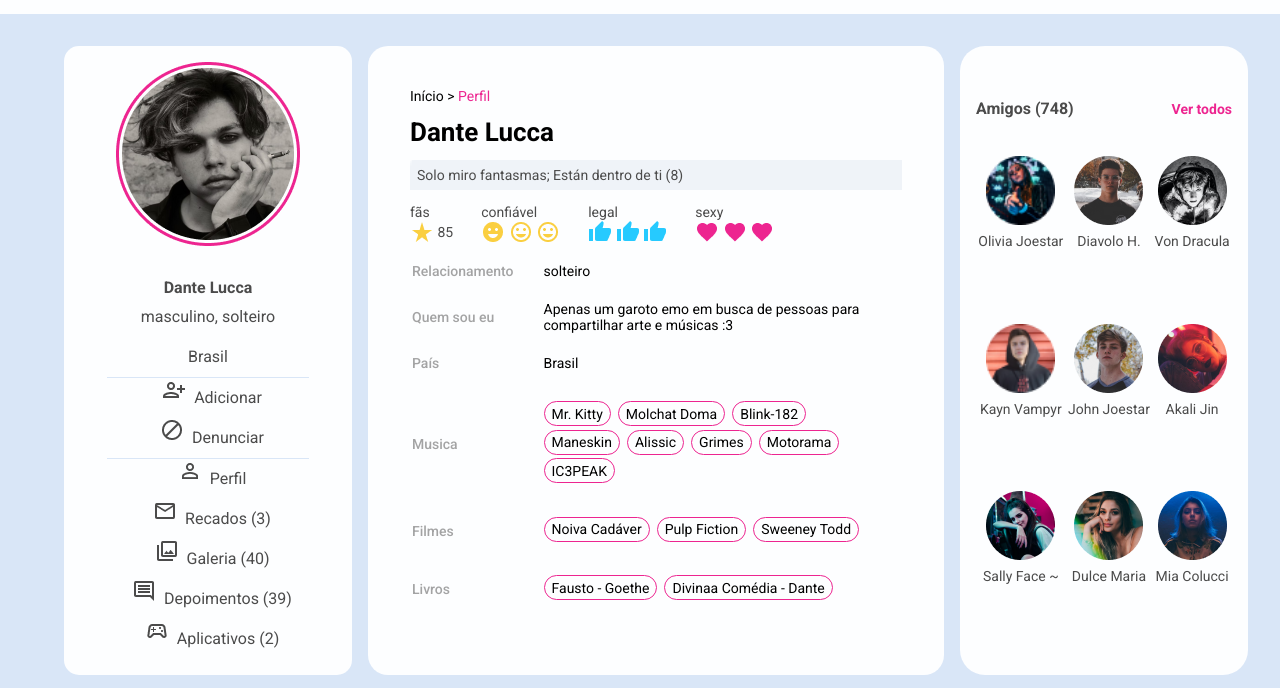
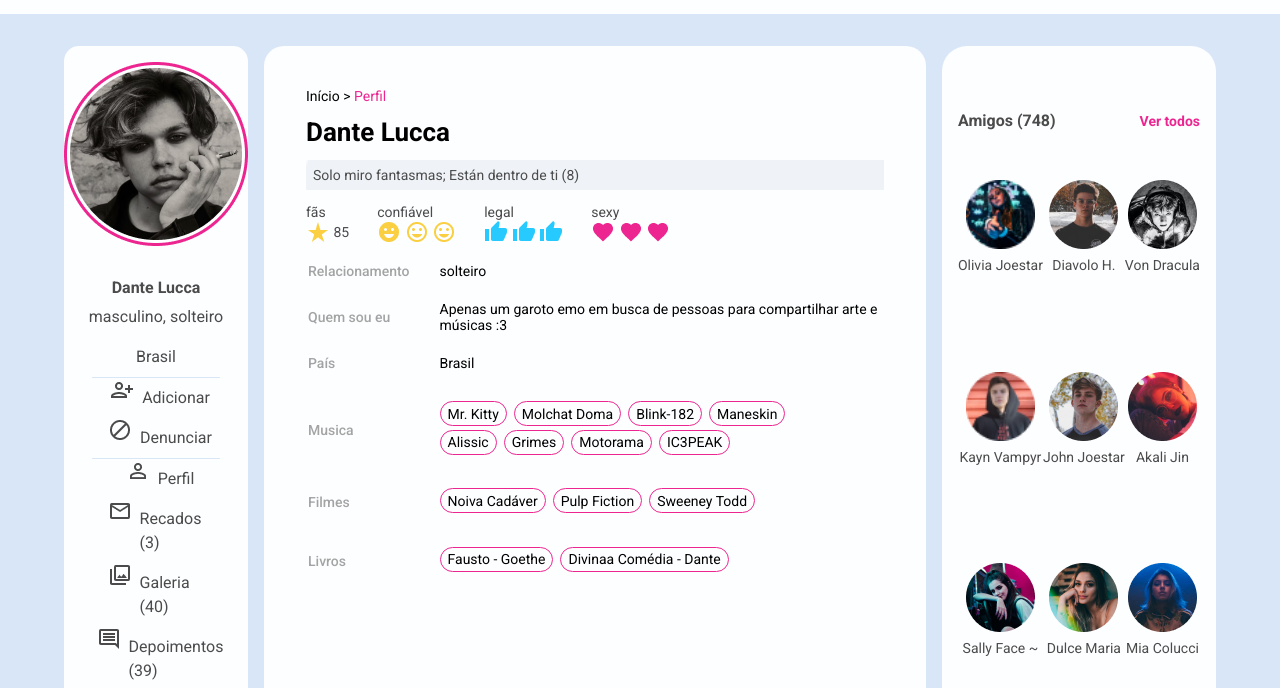
Before and after one commit to IgorF-Rodrigues/orkut-igorfr, a plain HTML site: page index.html in a window 1280 px wide. Shown: the part 72-760 px from the top of the page. Drawn offline with Linux system fonts and the light colour scheme; files whose address does not match are found by name.

Commit message:
Update principal.css
mudança no arquivo principal.css

```diff
--- a/css/principal.css
+++ b/css/principal.css
@@ -4,7 +4,7 @@ body {
 .principal {
     display: grid;
     gap: 1em;
-    grid-template-columns: 25% 50% 25%;
+
     margin: 2em 4em;
 
 }
```
